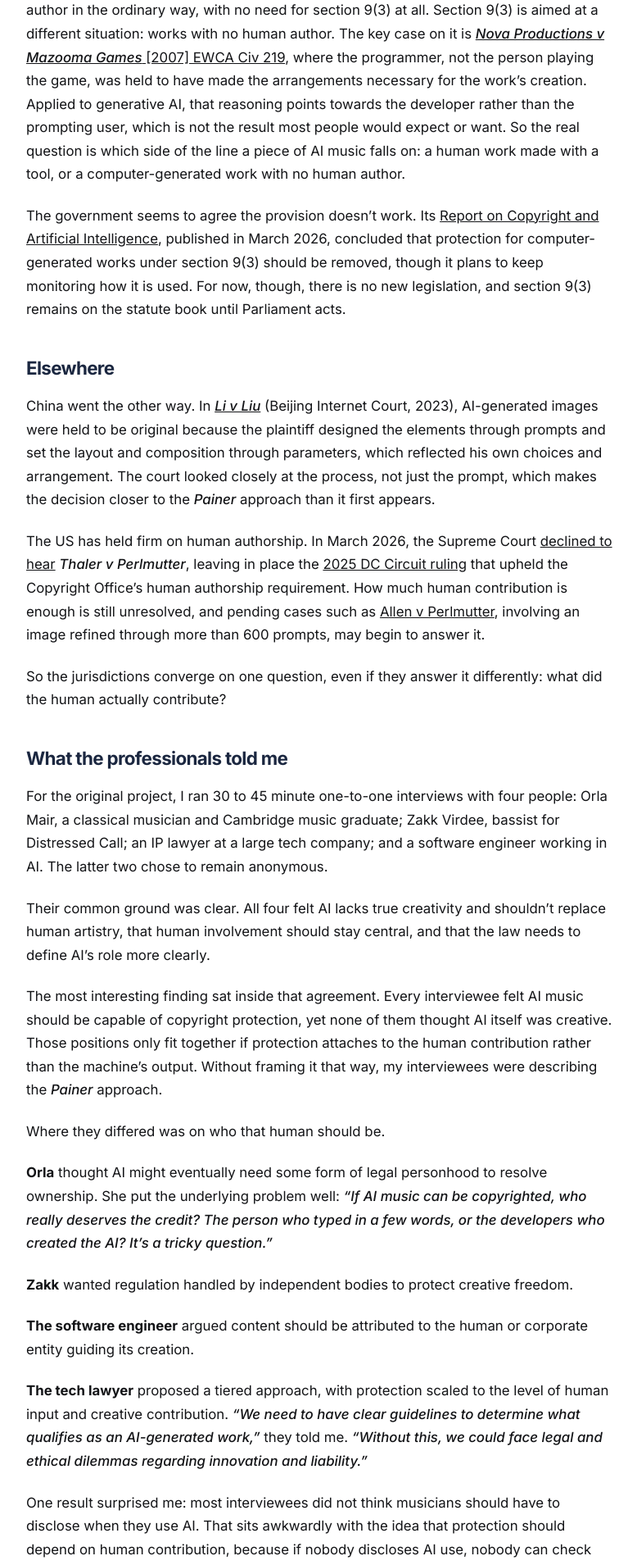
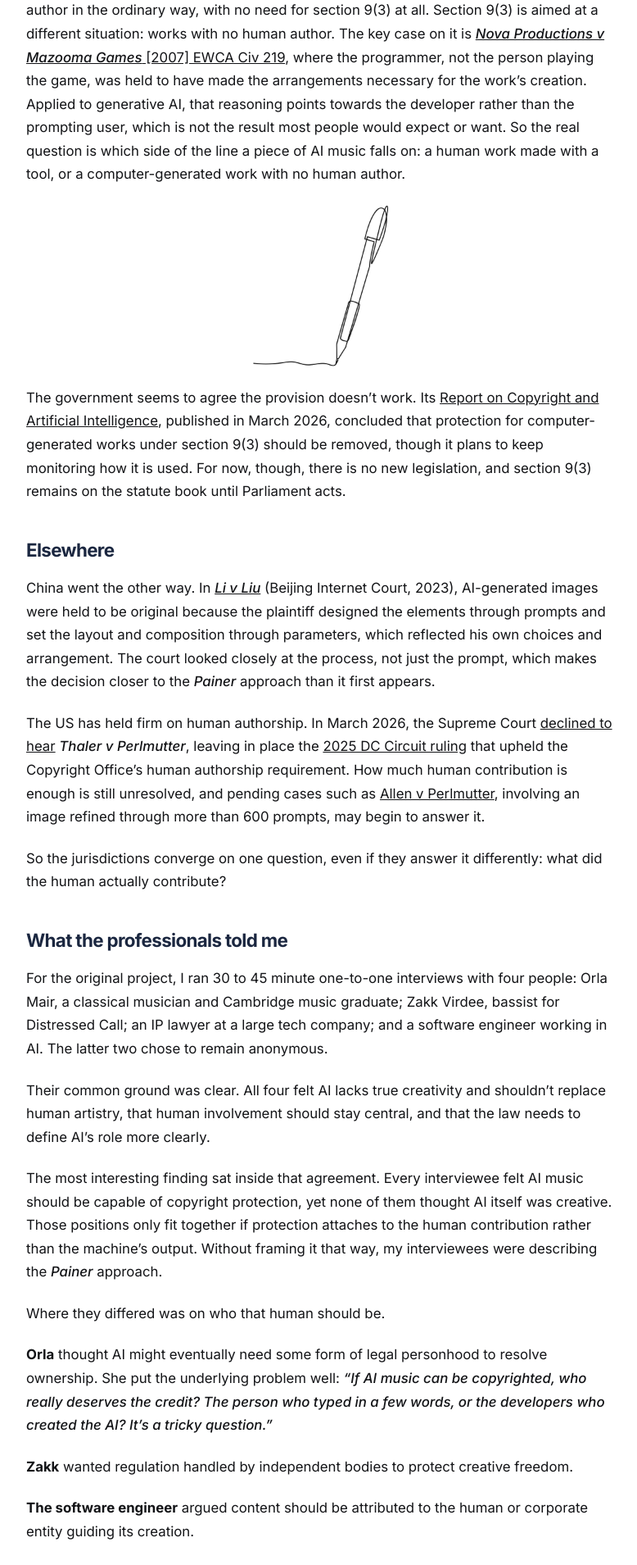
Before and after one commit to raniabouz/beats-and-bots, a Jekyll site: the page built from _posts/2026-09-26-beats-and-bots-revisited.md, in a window 1280 px wide. Shown: the part 2902-4811 px from the top of the page at 82% size, without its empty margins (248-1026 px from the left). Built offline with Jekyll 4.4.1, drawn with Linux system fonts in a browser that asks for light colours.

Commit message:
add pen image to bcur post

```diff
--- a/_posts/2026-09-26-beats-and-bots-revisited.md
+++ b/_posts/2026-09-26-beats-and-bots-revisited.md
@@ -44,6 +44,8 @@ In my original presentation I described UK originality in terms of "skill, labou
 
 
 I also relied on *Express Newspapers v Liverpool Daily Post* [1985], where the court compared a computer to a pen: the person using the tool, not the tool itself, is the author. That remains good law, and it matters here. Where AI is used as a tool, a human can be the author in the ordinary way, with no need for section 9(3) at all. Section 9(3) is aimed at a different situation: works with no human author. The key case on it is [*Nova Productions v Mazooma Games* [2007] EWCA Civ 219](https://www.bailii.org/ew/cases/EWCA/Civ/2007/219.html), where the programmer, not the person playing the game, was held to have made the arrangements necessary for the work's creation. Applied to generative AI, that reasoning points towards the developer rather than the prompting user, which is not the result most people would expect or want. So the real question is which side of the line a piece of AI music falls on: a human work made with a tool, or a computer-generated work with no human author.
+
+![A line drawing of a pen](/assets/images/posts/pen.png){: style="max-width: 200px; display: block; margin: 0 auto;"}
 
 The government seems to agree the provision doesn't work. Its [Report on Copyright and Artificial Intelligence](https://assets.publishing.service.gov.uk/media/69ba692226909a14239612e4/CP2602959_-_Report_on_Copyright_and_Artificial_Intelligence_web.pdf), published in March 2026, concluded that protection for computer-generated works under section 9(3) should be removed, though it plans to keep monitoring how it is used. For now, though, there is no new legislation, and section 9(3) remains on the statute book until Parliament acts.
 
```
Also changed, not shown: assets/images/posts/pen.png (added), 1 other file.
